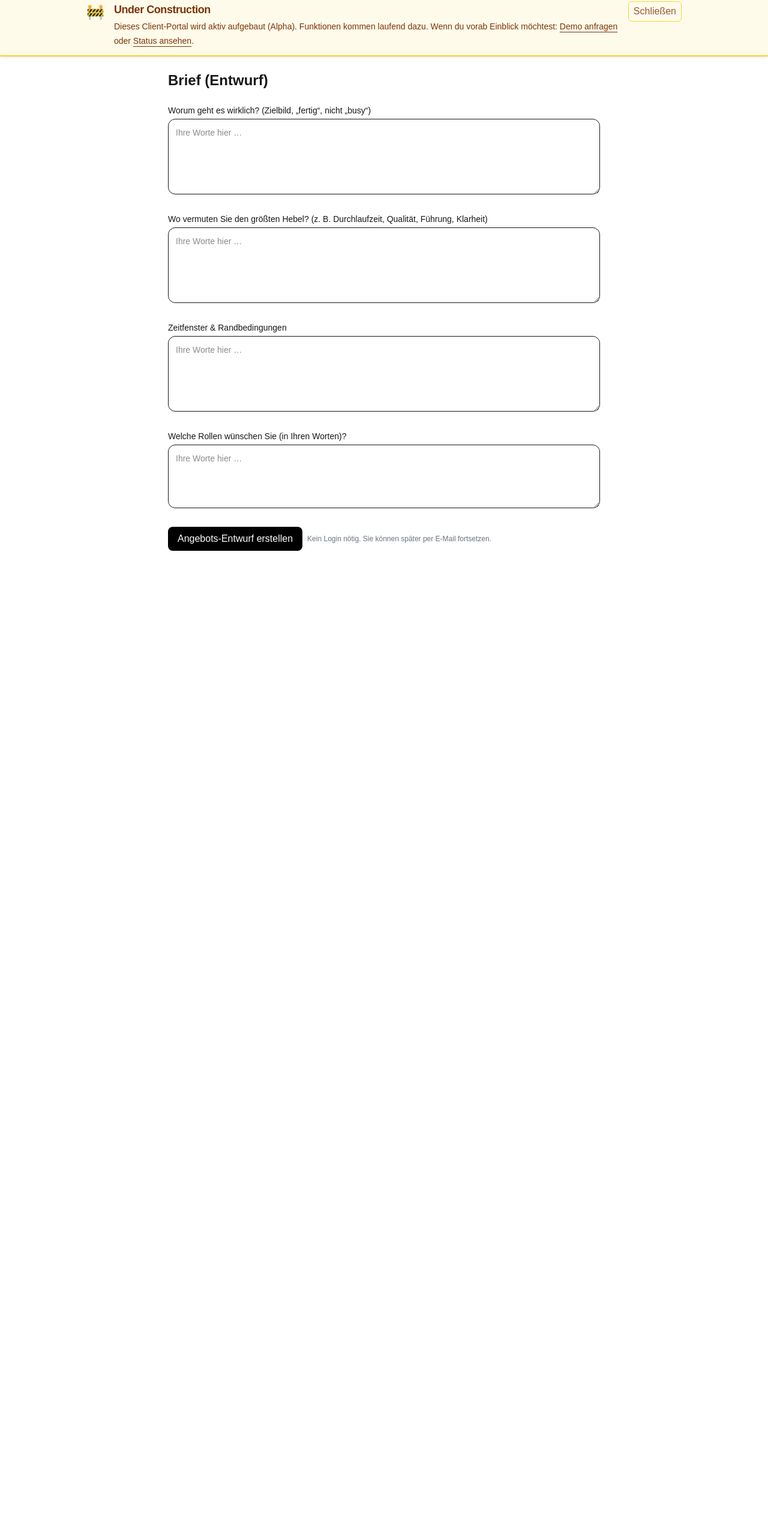
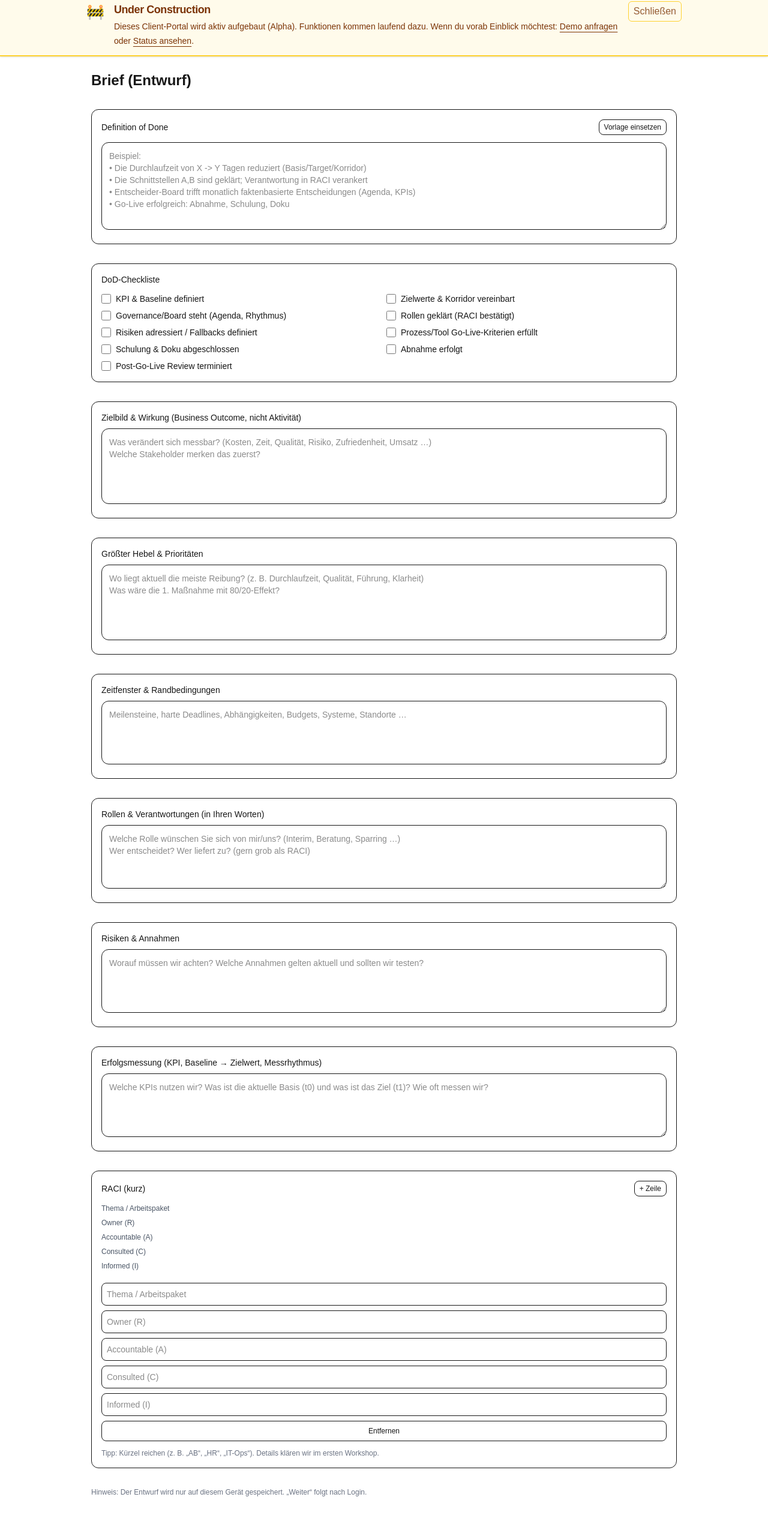
Before and after one commit to karsten2025/Client-Portal, a Next.js app: page /brief in a window 1280 px wide. Shown: the part 10-2535 px from the top of the page at 60% size. Before the commit the page ends 952 px from the top, so only its background shows below. Built offline with nearby package versions, Linux system fonts and the light colour scheme.

Commit message:
Neue bref  page.tsk

```diff
--- a/app/brief/page.tsx
+++ b/app/brief/page.tsx
@@ -1,29 +1,124 @@
 "use client";
 import { useEffect, useState } from "react";
 
-const QUESTIONS = [
+/* ========== Fragen (wie zuvor) ========== */
+const QUESTIONS: {
+  id: string;
+  label: string;
+  rows?: number;
+  placeholder?: string;
+}[] = [
+  {
+    id: "dod",
+    label: "Definition of Done (Wenn wir fertig sind, dann …)",
+    rows: 6,
+    placeholder:
+      "Beispiel:\n• Die Durchlaufzeit von X -> Y Tagen reduziert (Basis/Target/Korridor)\n• Die Schnittstellen A,B sind geklärt; Verantwortung in RACI verankert\n• Entscheider-Board trifft monatlich faktenbasierte Entscheidungen (Agenda, KPIs)\n• Go-Live erfolgreich: Abnahme, Schulung, Doku",
+  },
   {
     id: "ziel",
-    label: "Worum geht es wirklich? (Zielbild, „fertig“, nicht „busy“)",
+    label: "Zielbild & Wirkung (Business Outcome, nicht Aktivität)",
+    rows: 5,
+    placeholder:
+      "Was verändert sich messbar? (Kosten, Zeit, Qualität, Risiko, Zufriedenheit, Umsatz …)\nWelche Stakeholder merken das zuerst?",
   },
   {
     id: "hebel",
-    label:
-      "Wo vermuten Sie den größten Hebel? (z. B. Durchlaufzeit, Qualität, Führung, Klarheit)",
+    label: "Größter Hebel & Prioritäten",
+    rows: 5,
+    placeholder:
+      "Wo liegt aktuell die meiste Reibung? (z. B. Durchlaufzeit, Qualität, Führung, Klarheit)\nWas wäre die 1. Maßnahme mit 80/20-Effekt?",
   },
-  { id: "zeit", label: "Zeitfenster & Randbedingungen" },
-  { id: "rollen", label: "Welche Rollen wünschen Sie (in Ihren Worten)?" },
+  {
+    id: "zeit",
+    label: "Zeitfenster & Randbedingungen",
+    rows: 4,
+    placeholder:
+      "Meilensteine, harte Deadlines, Abhängigkeiten, Budgets, Systeme, Standorte …",
+  },
+  {
+    id: "rollen",
+    label: "Rollen & Verantwortungen (in Ihren Worten)",
+    rows: 4,
+    placeholder:
+      "Welche Rolle wünschen Sie sich von mir/uns? (Interim, Beratung, Sparring …)\nWer entscheidet? Wer liefert zu? (gern grob als RACI)",
+  },
+  {
+    id: "risiken",
+    label: "Risiken & Annahmen",
+    rows: 4,
+    placeholder:
+      "Worauf müssen wir achten? Welche Annahmen gelten aktuell und sollten wir testen?",
+  },
+  {
+    id: "messung",
+    label: "Erfolgsmessung (KPI, Baseline → Zielwert, Messrhythmus)",
+    rows: 4,
+    placeholder:
+      "Welche KPIs nutzen wir? Was ist die aktuelle Basis (t0) und was ist das Ziel (t1)? Wie oft messen wir?",
+  },
 ];
 
+/* ========== DoD-Checkliste (vorgeschlagen) ========== */
+const DOD_ITEMS = [
+  "KPI & Baseline definiert",
+  "Zielwerte & Korridor vereinbart",
+  "Governance/Board steht (Agenda, Rhythmus)",
+  "Rollen geklärt (RACI bestätigt)",
+  "Risiken adressiert / Fallbacks definiert",
+  "Prozess/Tool Go-Live-Kriterien erfüllt",
+  "Schulung & Doku abgeschlossen",
+  "Abnahme erfolgt",
+  "Post-Go-Live Review terminiert",
+];
+
+/* ========== Typen ========== */
+type FormState = Record<string, string>;
+
+type RaciRow = {
+  id: string;
+  thema: string;
+  owner: string; // Responsible/Owner
+  accountable: string; // Accountable
+  consulted: string; // Consulted
+  informed: string; // Informed
+};
+
 export default function Brief() {
-  const [form, setForm] = useState<Record<string, string>>({});
+  /* Freitext-Form */
+  const [form, setForm] = useState<FormState>({});
   const [selected, setSelected] = useState<string[]>([]);
   const [saved, setSaved] = useState(false);
 
+  /* RACI & DoD-Checks */
+  const [raci, setRaci] = useState<RaciRow[]>([
+    {
+      id: crypto.randomUUID(),
+      thema: "",
+      owner: "",
+      accountable: "",
+      consulted: "",
+      informed: "",
+    },
+  ]);
+  const [dodChecks, setDodChecks] = useState<Record<string, boolean>>({});
+
+  /* ===== Laden ===== */
   useEffect(() => {
     setSelected(JSON.parse(localStorage.getItem("brief.selected") || "[]"));
     setForm(JSON.parse(localStorage.getItem("brief.form") || "{}"));
+
+    const raciSaved = JSON.parse(localStorage.getItem("brief.raci") || "null");
+    if (Array.isArray(raciSaved) && raciSaved.length) setRaci(raciSaved);
+
+    const checksSaved = JSON.parse(
+      localStorage.getItem("brief.dodChecks") || "null"
+    );
+    if (checksSaved && typeof checksSaved === "object")
+      setDodChecks(checksSaved);
   }, []);
+
+  /* ===== Speichern ===== */
   useEffect(() => {
     localStorage.setItem("brief.form", JSON.stringify(form));
     setSaved(true);
@@ -31,12 +126,62 @@ export default function Brief() {
     return () => clearTimeout(t);
   }, [form]);
 
+  useEffect(() => {
+    localStorage.setItem("brief.raci", JSON.stringify(raci));
+  }, [raci]);
+
+  useEffect(() => {
+    localStorage.setItem("brief.dodChecks", JSON.stringify(dodChecks));
+  }, [dodChecks]);
+
+  /* ===== Helpers ===== */
+  function insertDoDTemplate() {
+    const key = "dod";
+    const existing = form[key] || "";
+    const template =
+      `Wenn wir fertig sind, dann …\n` +
+      `• [Kern-Outcome] ist erreicht (Baseline → Ziel, Korridor, Messpunkt)\n` +
+      `• [Prozess-/System-Änderung] ist aktiv (Go-Live, Schulung, Doku, Ownership)\n` +
+      `• Verantwortungen sind verbindlich geklärt (RACI; Entscheiderkreis steht)\n` +
+      `• Risiken/Blocker sind adressiert (Maßnahmen, Fallbacks)\n`;
+    setForm((prev) => ({ ...prev, [key]: existing ? existing : template }));
+  }
+
+  function updateRaciRow(id: string, key: keyof RaciRow, value: string) {
+    setRaci((rows) =>
+      rows.map((r) => (r.id === id ? { ...r, [key]: value } : r))
+    );
+  }
+  function addRaciRow() {
+    setRaci((rows) => [
+      ...rows,
+      {
+        id: crypto.randomUUID(),
+        thema: "",
+        owner: "",
+        accountable: "",
+        consulted: "",
+        informed: "",
+      },
+    ]);
+  }
+  function removeRaciRow(id: string) {
+    setRaci((rows) =>
+      rows.length > 1 ? rows.filter((r) => r.id !== id) : rows
+    );
+  }
+
+  function toggleCheck(label: string) {
+    setDodChecks((m) => ({ ...m, [label]: !m[label] }));
+  }
+
+  /* ===== UI ===== */
   return (
-    <main className="max-w-3xl mx-auto p-6 space-y-6">
+    <main className="max-w-5xl mx-auto p-6 space-y-8">
       <header className="flex items-center justify-between">
         <h1 className="text-2xl font-semibold">Brief (Entwurf)</h1>
         <div className="text-xs text-gray-500">
-          {saved ? "gespeichert" : " "}
+          {saved ? "gespeichert" : "\u00A0"}
         </div>
       </header>
 
@@ -47,6 +192,7 @@ export default function Brief() {
             <span
               key={id}
               className="inline-block rounded-full border px-2 py-0.5 mr-1"
+              title={id}
             >
               {id}
             </span>
@@ -57,28 +203,155 @@ export default function Brief() {
         </div>
       )}
 
-      {QUESTIONS.map((q) => (
-        <div key={q.id}>
-          <label className="block text-sm font-medium mb-1">{q.label}</label>
+      {/* DoD: prominentes Feld + Vorlage */}
+      <section className="rounded-xl border p-4 space-y-3">
+        <div className="flex items-center justify-between gap-4">
+          <label className="block text-sm font-medium">
+            Definition of Done
+          </label>
+          <button
+            onClick={insertDoDTemplate}
+            className="text-xs rounded-lg border px-2 py-1 hover:bg-gray-50"
+            title="Vorlage einfügen"
+          >
+            Vorlage einsetzen
+          </button>
+        </div>
+        <textarea
+          rows={6}
+          className="w-full border rounded-xl p-3 text-sm"
+          placeholder={QUESTIONS.find((q) => q.id === "dod")?.placeholder}
+          value={form["dod"] || ""}
+          onChange={(e) =>
+            setForm((prev) => ({ ...prev, dod: e.target.value }))
+          }
+        />
+      </section>
+
+      {/* DoD-Checkliste */}
+      <section className="rounded-xl border p-4">
+        <h2 className="text-sm font-medium mb-3">DoD-Checkliste</h2>
+        <div className="grid sm:grid-cols-2 gap-2">
+          {DOD_ITEMS.map((label) => (
+            <label key={label} className="flex items-center gap-2 text-sm">
+              <input
+                type="checkbox"
+                className="h-4 w-4"
+                checked={!!dodChecks[label]}
+                onChange={() => toggleCheck(label)}
+              />
+              <span>{label}</span>
+            </label>
+          ))}
+        </div>
+      </section>
+
+      {/* Freitext-Blöcke */}
+      {QUESTIONS.filter((q) => q.id !== "dod").map((q) => (
+        <section key={q.id} className="rounded-xl border p-4">
+          <label className="block text-sm font-medium mb-2">{q.label}</label>
           <textarea
-            rows={q.id === "rollen" ? 4 : 5}
+            rows={q.rows ?? 5}
             className="w-full border rounded-xl p-3 text-sm"
-            placeholder="Ihre Worte hier …"
+            placeholder={q.placeholder || "Ihre Worte hier …"}
             value={form[q.id] || ""}
             onChange={(e) =>
               setForm((prev) => ({ ...prev, [q.id]: e.target.value }))
             }
           />
-        </div>
+        </section>
       ))}
 
-      <div className="flex items-center gap-2">
+      {/* RACI-Mini-Tabelle */}
+      <section className="rounded-xl border p-4 space-y-3">
+        <div className="flex items-center justify-between">
+          <h2 className="text-sm font-medium">RACI (kurz)</h2>
+          <button
+            onClick={addRaciRow}
+            className="text-xs rounded-lg border px-2 py-1 hover:bg-gray-50"
+            title="Zeile hinzufügen"
+          >
+            + Zeile
+          </button>
+        </div>
+
+        <div className="hidden md:grid md:grid-cols-[2fr,1fr,1fr,1fr,1fr,auto] gap-2 text-xs font-medium text-gray-600">
+          <div>Thema / Arbeitspaket</div>
+          <div>Owner (R)</div>
+          <div>Accountable (A)</div>
+          <div>Consulted (C)</div>
+          <div>Informed (I)</div>
+          <div></div>
+        </div>
+
+        <div className="space-y-2">
+          {raci.map((row) => (
+            <div
+              key={row.id}
+              className="grid md:grid-cols-[2fr,1fr,1fr,1fr,1fr,auto] grid-cols-1 gap-2 items-start"
+            >
+              <input
+                className="border rounded-lg p-2 text-sm"
+                placeholder="Thema / Arbeitspaket"
+                value={row.thema}
+                onChange={(e) => updateRaciRow(row.id, "thema", e.target.value)}
+              />
+              <input
+                className="border rounded-lg p-2 text-sm"
+                placeholder="Owner (R)"
+                value={row.owner}
+                onChange={(e) => updateRaciRow(row.id, "owner", e.target.value)}
+              />
+              <input
+                className="border rounded-lg p-2 text-sm"
+                placeholder="Accountable (A)"
+                value={row.accountable}
+                onChange={(e) =>
+                  updateRaciRow(row.id, "accountable", e.target.value)
+                }
+              />
+              <input
+                className="border rounded-lg p-2 text-sm"
+                placeholder="Consulted (C)"
+                value={row.consulted}
+                onChange={(e) =>
+                  updateRaciRow(row.id, "consulted", e.target.value)
+                }
+              />
+              <input
+                className="border rounded-lg p-2 text-sm"
+                placeholder="Informed (I)"
+                value={row.informed}
+                onChange={(e) =>
+                  updateRaciRow(row.id, "informed", e.target.value)
+                }
+              />
+              <button
+                onClick={() => removeRaciRow(row.id)}
+                className="text-xs rounded-lg border px-2 py-2 hover:bg-gray-50"
+                title="Zeile entfernen"
+              >
+                Entfernen
+              </button>
+            </div>
+          ))}
+        </div>
+
+        <p className="text-xs text-gray-500">
+          Tipp: Kürzel reichen (z. B. „AB“, „HR“, „IT-Ops“). Details klären wir
+          im ersten Workshop.
+        </p>
+      </section>
+
+      <p className="text-xs text-gray-500">
+        Hinweis: Der Entwurf wird nur auf diesem Gerät gespeichert. „Weiter“
+        folgt nach Login.
+      </p>
+
+      <div className="flex justify-end">
         <a href="/offer" className="rounded-lg bg-black text-white px-4 py-2">
-          Angebots-Entwurf erstellen
+          Weiter: Angebots-Entwurf
         </a>
-        <span className="text-xs text-gray-500">
-          Kein Login nötig. Sie können später per E-Mail fortsetzen.
-        </span>
       </div>
     </main>
   );
```
